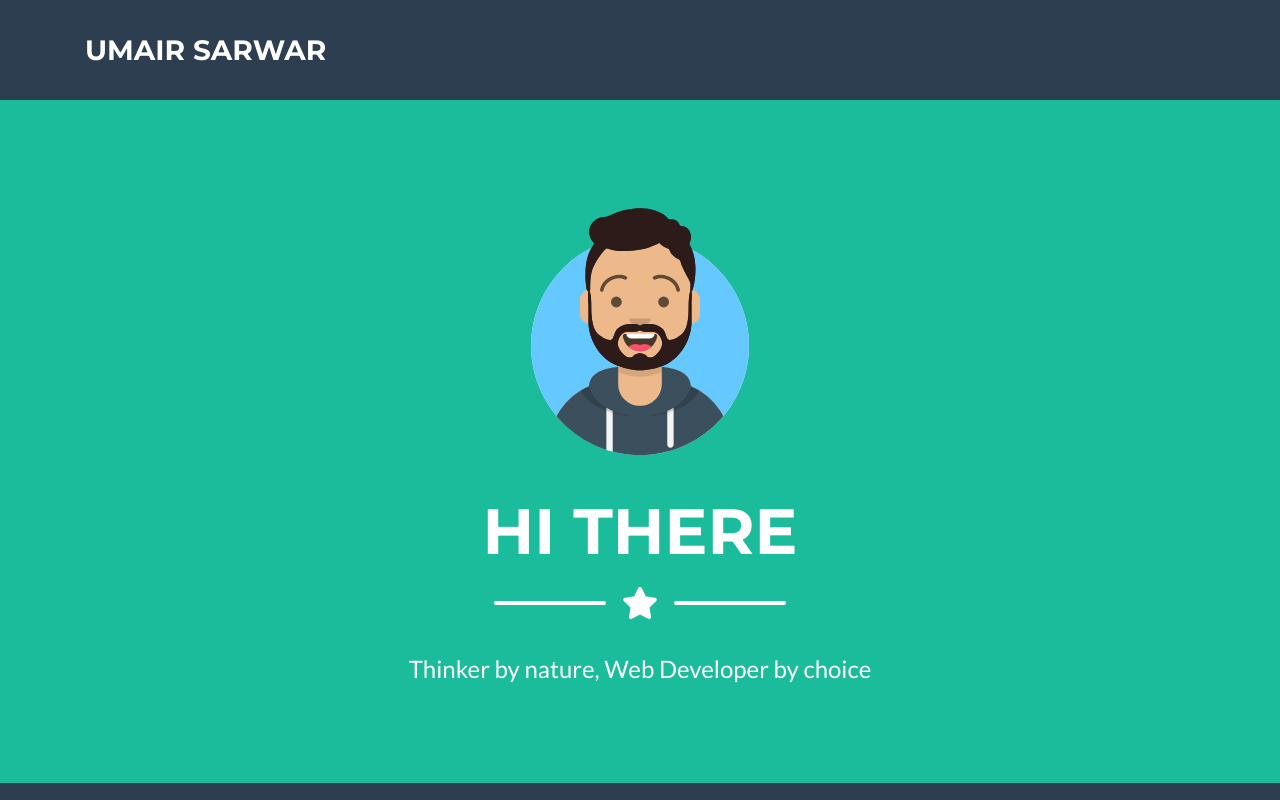
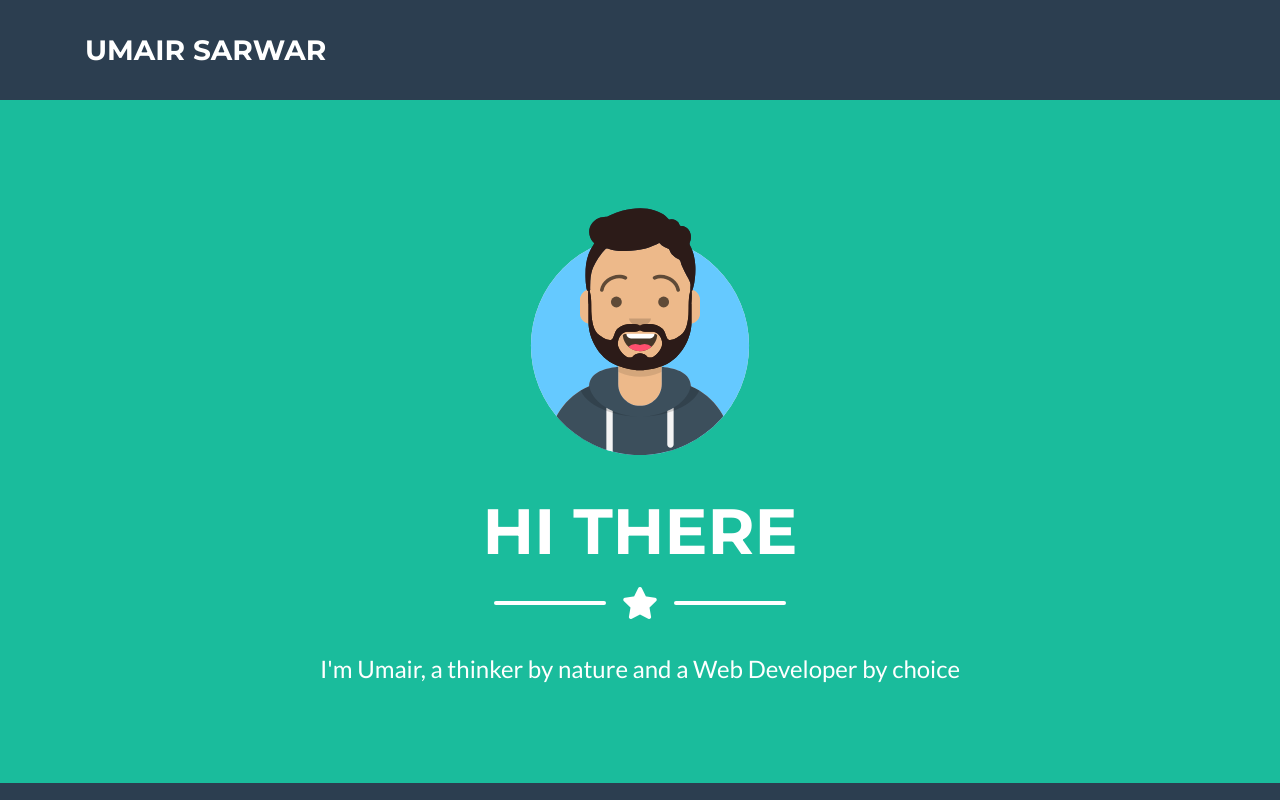
Before and after one commit to umairsarwar/umairsarwar.github.io, a plain HTML site: page index.html in a window 1280 px wide. Shown: the top 800 px of the page. Drawn offline with Linux system fonts and the light colour scheme.

Commit message:
Updated introduction line

```diff
--- a/index.html
+++ b/index.html
@@ -66,7 +66,7 @@
       </div>
 
       <!-- Masthead Subheading -->
-      <p class="masthead-subheading font-weight-light mb-0">Thinker by nature, Web Developer by choice</p>
+      <p class="masthead-subheading font-weight-light mb-0">I'm Umair, a thinker by nature and a Web Developer by choice</p>
 
     </div>
   </header>
```
